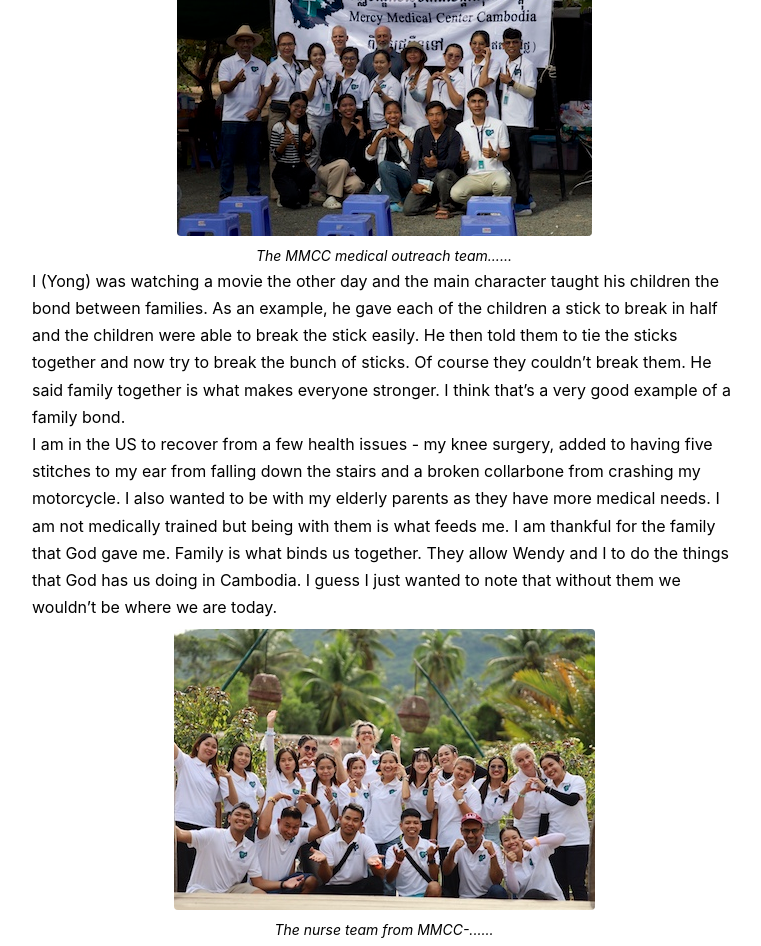
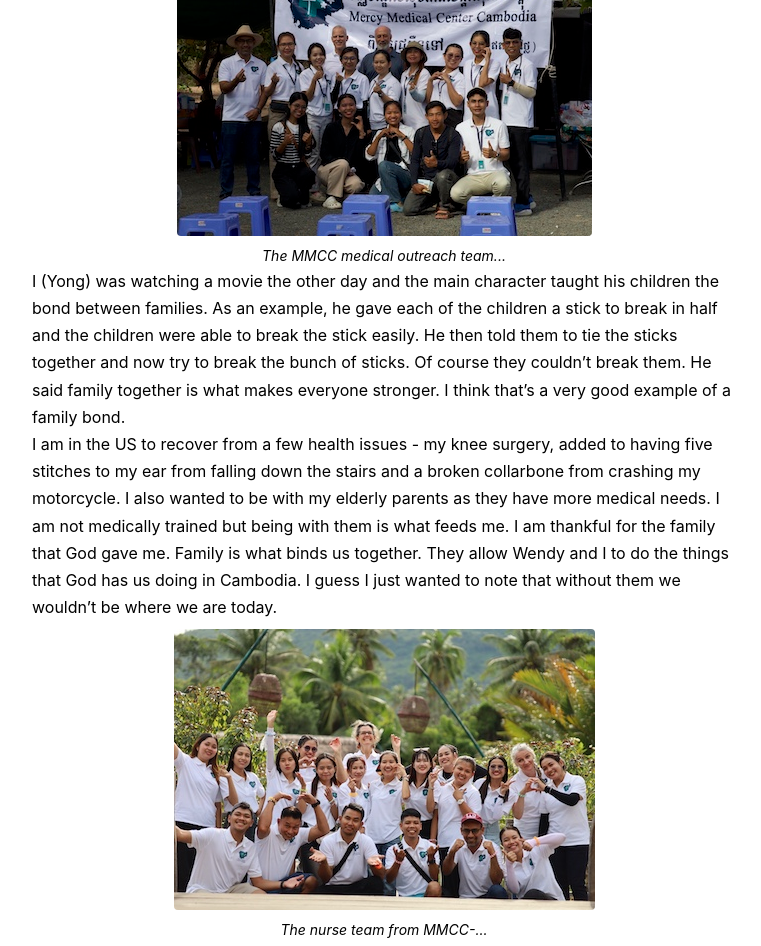
Before and after one commit to yong-lim/4lims, a Jekyll site: the page built from _posts/2026-03-13-Mobilising-outreach.md, in a window 1280 px wide. Shown: the part 734-1680 px from the top of the page, without its empty margins (256-1017 px from the left). Built offline with Jekyll 4.4.1, drawn with Linux system fonts in a browser that asks for light colours; some web fonts are replaced.

Commit message:
Remove the extra ellipsis

```diff
--- a/_includes/glight.html
+++ b/_includes/glight.html
@@ -20,7 +20,7 @@
       {% else %}
       <img src="{{ img-path | append: photo.photo }}" alt="image 1" />
       {% endif %}
-      <p class="caption">{{ photo.caption | truncatewords: 5 }}...</p>
+      <p class="caption">{{ photo.caption | truncatewords: 5 }}</p>
     </a>
     {% if next_photo %}
     <a href="{{ img-path | append: next_photo.photo}}"
```
